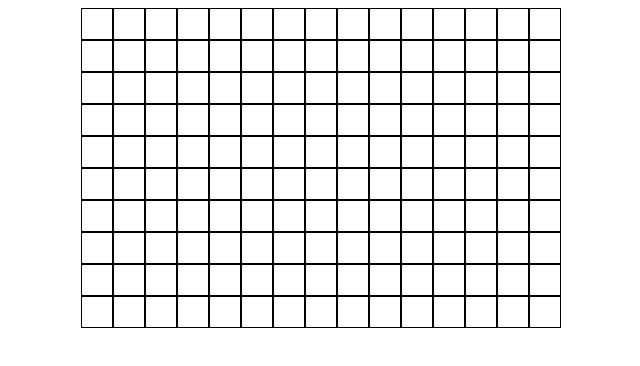
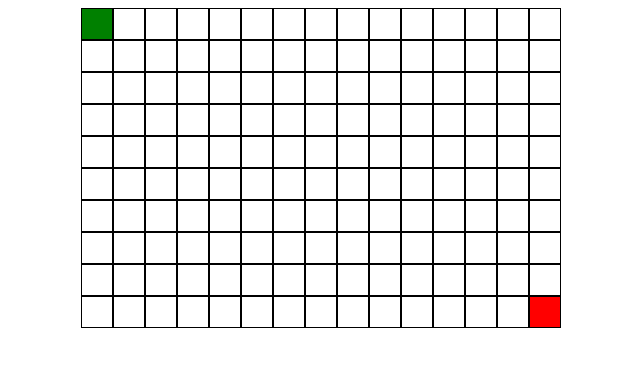
Before and after one commit to rtrinh760/pathfinding-visualizer, a React (Vite) app in the folder pathfinder/: page / in a window 1280 px wide. Shown: the top 366 px of the page, without its empty margins (319-959 px from the left). Built offline with nearby package versions, Linux system fonts and the light colour scheme.

Commit message:
Add start and end cells to grid

```diff
--- a/pathfinder/src/Pathfinder.tsx
+++ b/pathfinder/src/Pathfinder.tsx
@@ -29,7 +29,6 @@ const NewGrid = () => {
 
     createSquares(initialGrid);
     setGrid(initialGrid);
-    console.log(grid);
   };
 
   const createSquares = (grid: any) => {
@@ -48,7 +47,7 @@ const NewGrid = () => {
     this.f = 0;
     this.h = 0;
     this.start = this.x === 0 && this.y === 0;
-    this.end = this.x = ROWS-1 && this.y === COLS-1;
+    this.end = this.x === ROWS-1 && this.y === COLS-1;
   }
 
   return (
--- a/pathfinder/src/Square.css
+++ b/pathfinder/src/Square.css
@@ -6,10 +6,10 @@
     background: white;
 }
 
-.start {
-    fill: green;
+.square-start {
+    background-color: green;
 }
 
-.end {
-    fill: red;
+.square-end {
+    background-color: red;
 }
--- a/pathfinder/src/Square.tsx
+++ b/pathfinder/src/Square.tsx
@@ -11,7 +11,7 @@ type SquareProps = {
 };
 
 const Square = ({ isStart, isEnd }: SquareProps) => {
-  const cellType = isStart ? "start" : isEnd ? "end" : "";
+  const cellType = isStart ? "square-start" : isEnd ? "square-end" : "";
   return <div className={`square ${cellType}`}></div>
 };
 
```
